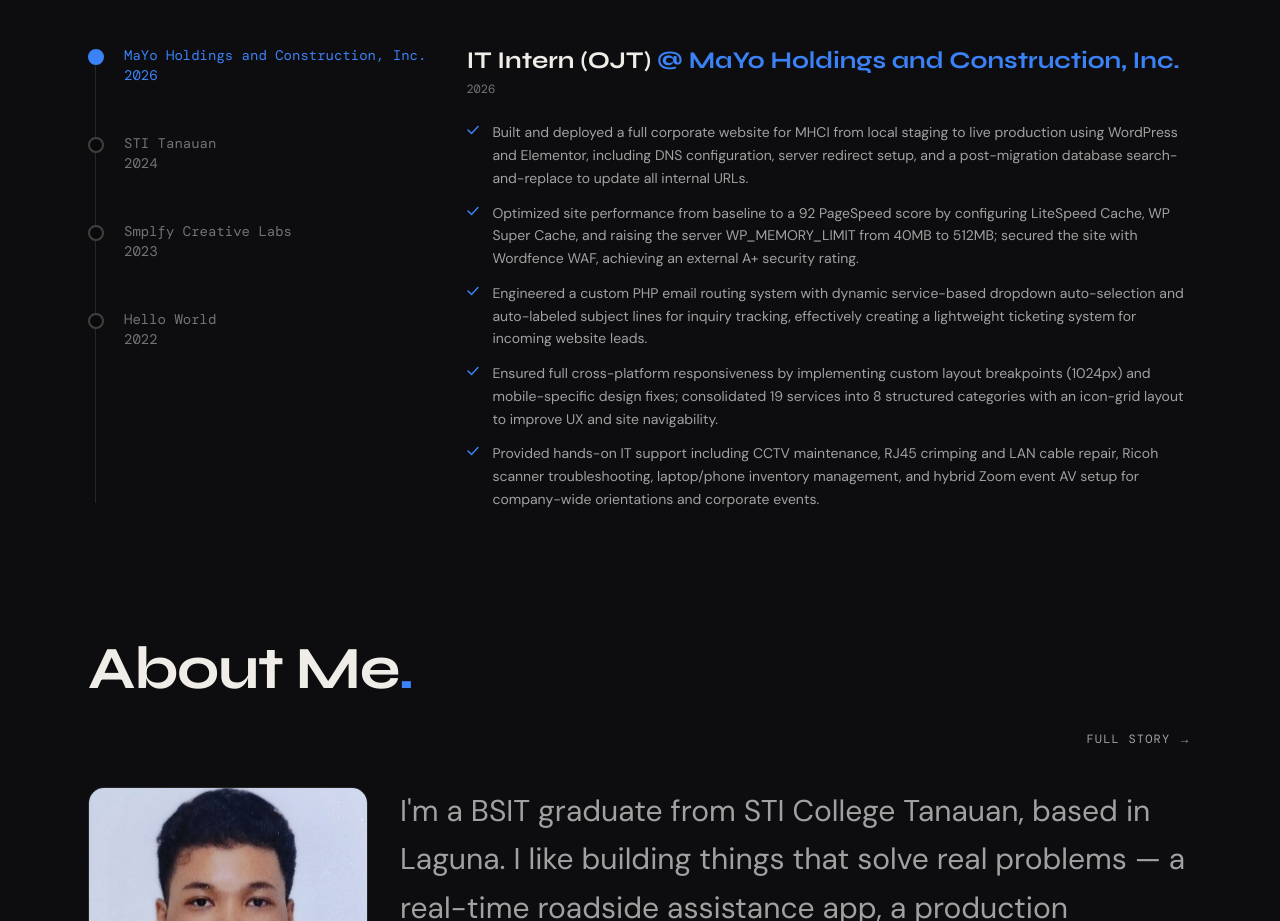
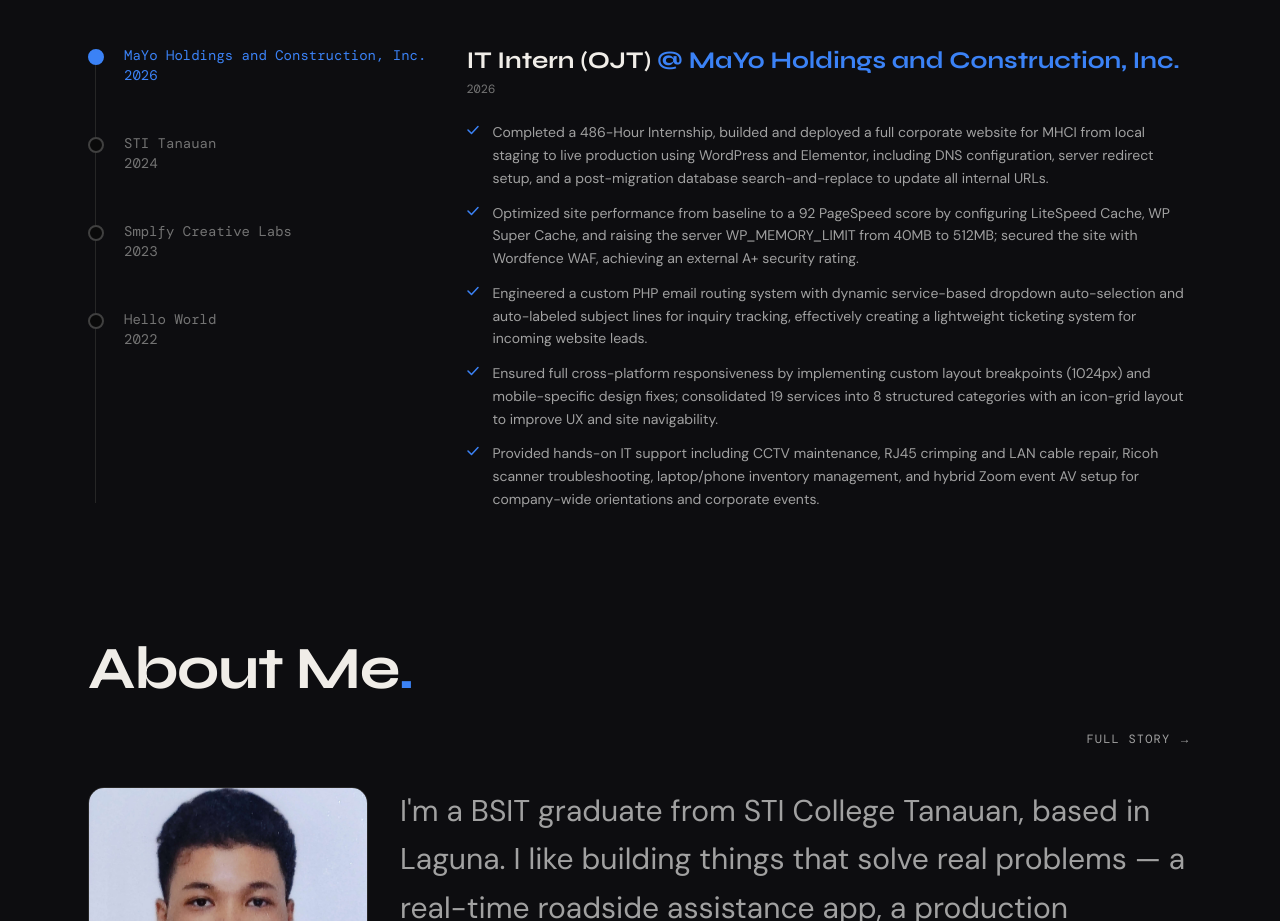
Before and after one commit to JRioP/Rio_Joshua_Portfolio, a Next.js app: page / in a window 1280 px wide. Shown: the part 1816-2737 px from the top of the page. Built offline with nearby package versions, Linux system fonts and the light colour scheme.

Commit message:
-added Analytics -added SpeedInsights

```diff
--- a/app/page.tsx
+++ b/app/page.tsx
@@ -5,6 +5,8 @@
 import ExperienceSection from "@/components/ui/ExperienceSection";
 import FadeIn from "@/components/ui/animations/fadeIn";
 import { TechStackCard } from "@/components/TechStackCard";
+import { Analytics } from "@vercel/analytics/next"
+import { SpeedInsights } from "@vercel/speed-insights/next"
 import dynamic from "next/dynamic";
 
 export default function Home() {
--- a/components/ui/ExperienceSection.tsx
+++ b/components/ui/ExperienceSection.tsx
@@ -8,7 +8,7 @@
     role: "IT Intern (OJT)",
     period: "2026",
     bullets: [
-      "Built and deployed a full corporate website for MHCI from local staging to live production using WordPress and Elementor, including DNS configuration, server redirect setup, and a post-migration database search-and-replace to update all internal URLs.",
+      "Completed a 486-Hour Internship, builded and deployed a full corporate website for MHCI from local staging to live production using WordPress and Elementor, including DNS configuration, server redirect setup, and a post-migration database search-and-replace to update all internal URLs.",
       "Optimized site performance from baseline to a 92 PageSpeed score by configuring LiteSpeed Cache, WP Super Cache, and raising the server WP_MEMORY_LIMIT from 40MB to 512MB; secured the site with Wordfence WAF, achieving an external A+ security rating.",
       "Engineered a custom PHP email routing system with dynamic service-based dropdown auto-selection and auto-labeled subject lines for inquiry tracking, effectively creating a lightweight ticketing system for incoming website leads.",
       "Ensured full cross-platform responsiveness by implementing custom layout breakpoints (1024px) and mobile-specific design fixes; consolidated 19 services into 8 structured categories with an icon-grid layout to improve UX and site navigability.",
--- a/package.json
+++ b/package.json
@@ -11,6 +11,8 @@
   "dependencies": {
     "@tailwindcss/postcss": "^4.3.0",
     "@tailwindcss/typography": "^0.5.20",
+    "@vercel/analytics": "^2.0.1",
+    "@vercel/speed-insights": "^2.0.0",
     "clsx": "^2.1.0",
     "gray-matter": "^4.0.3",
     "next": "^16.2.6",
```
Also changed, not shown: 1 other file (tests, documents, lock files or other folders).
